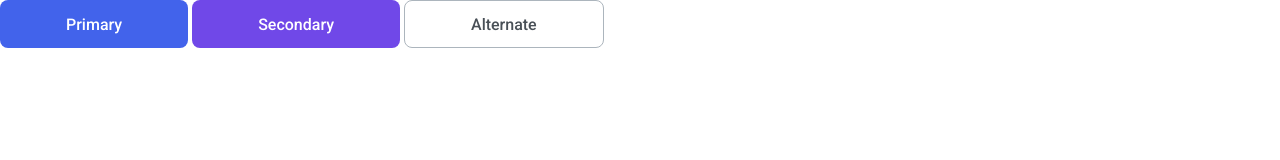
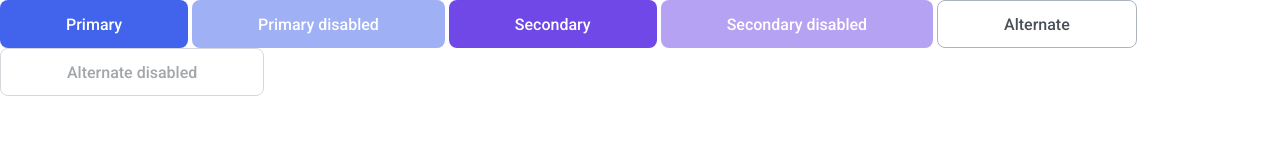
Before and after one commit to js-tasks-ru/htmlcss-20251006_novoselov-aleksandr-96, a website: page 03-lection1/01-button/index.html in a window 1280 px wide. Drawn offline with Linux system fonts and the light colour scheme.

Commit message:
[button] buttons for test

```diff
--- a/03-lection1/01-button/button.css
+++ b/03-lection1/01-button/button.css
@@ -16,8 +16,22 @@
 
 }
 
+.button_disabled {
+    cursor: default;
+    opacity: 0.5;
+
+}
+
+.button:not(.button_disabled):hover {
+    background-color: var(--primary_hover);
+}
+
 .button_secondary {
     background-color: var(--secondary);
+}
+
+.button_secondary:not(.button_disabled):hover {
+    background-color: var(--secondary-hover);
 }
 
 .button_alternate {
@@ -25,3 +39,8 @@
     color: var(--alternate_text-color);
     border: 1px var(--grey-3) solid;
 }
+
+.button_alternate:not(.button_disabled):hover {
+    background-color: var(--alternate);
+    border: 1px var(--black) solid;
+}
--- a/03-lection1/01-button/index.html
+++ b/03-lection1/01-button/index.html
@@ -6,8 +6,13 @@
         <link rel="stylesheet" href="./button.css">
     </head>
     <body>
-        <button class="button">Primary</button>
-        <button class="button button_secondary">Secondary</button>
-        <button class="button button_alternate">Alternate</button>
+        <main>
+            <button class="button">Primary</button>
+            <button class="button button_disabled " disabled>Primary disabled</button>
+            <button class="button button_secondary">Secondary</button>
+            <button class="button button_secondary button_disabled " disabled>Secondary disabled</button>
+            <button class="button button_alternate">Alternate</button>
+            <button class="button button_alternate button_disabled " disabled>Alternate disabled</button>
+        </main>
     </body>
 </html>
--- a/assets/css/main.css
+++ b/assets/css/main.css
@@ -10,8 +10,10 @@
     --white: #ffffff;
     --black: #212429;
     --pink: #F784AD;
-    --purple: #7048E8;
-    --blue: #4263EB;
+    --purple-1: #7048E8;
+    --purple-2: #5028C6;
+    --blue-1: #4263EB;
+    --blue-2: #2342C0;
     --red: #F03D3E;
     --grey-1: #F8F9FA;
     --grey-2: #DDE2E5;
@@ -19,10 +21,12 @@
     --grey-4: #495057;
 
     --error: var(--red);
-    --success: var(--blue);
+    --success: var(--blue-1);
 
-    --primary: var(--blue);
-    --secondary: var(--purple);
+    --primary: var(--blue-1);
+    --primary_hover: var(--blue-2);
+    --secondary: var(--purple-1);
+    --secondary-hover: var(--purple-2);
     --alternate: var(--white);
 
     --alternate_text-color: var(--grey-4);
```
